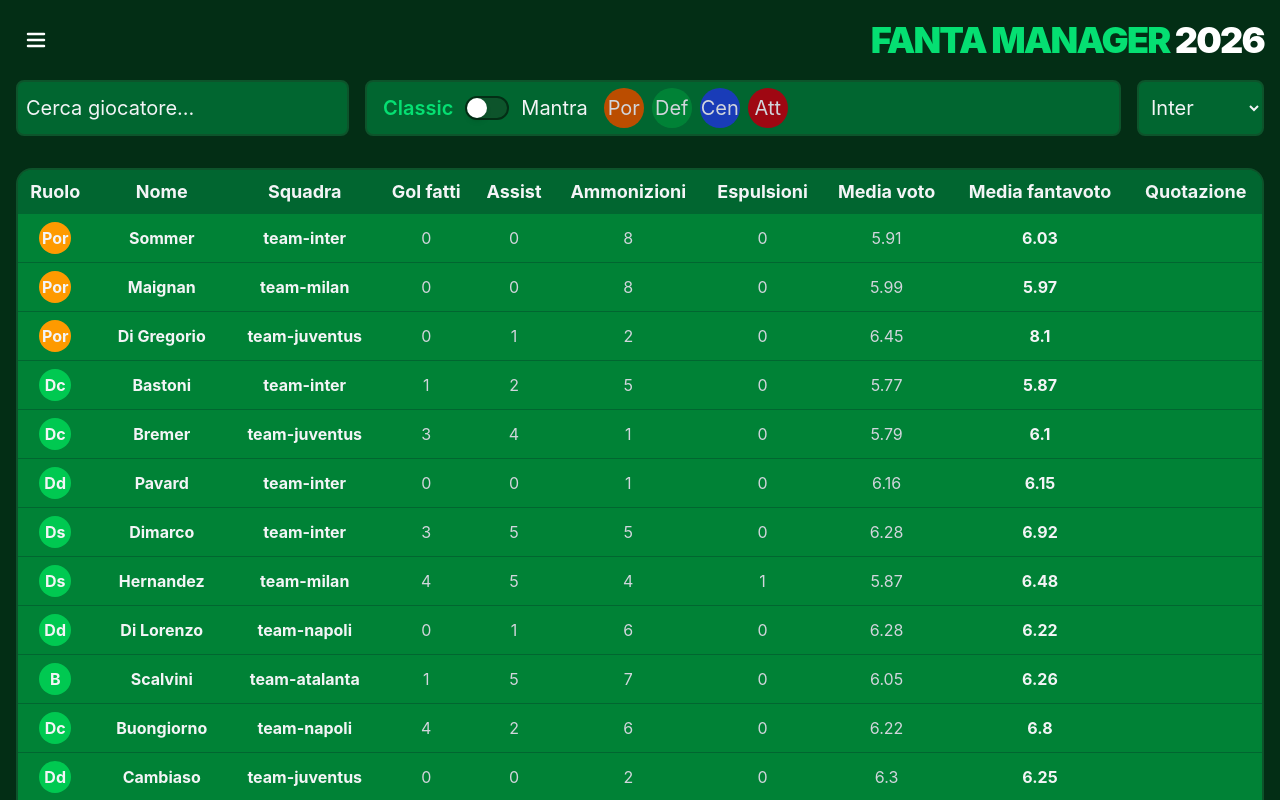
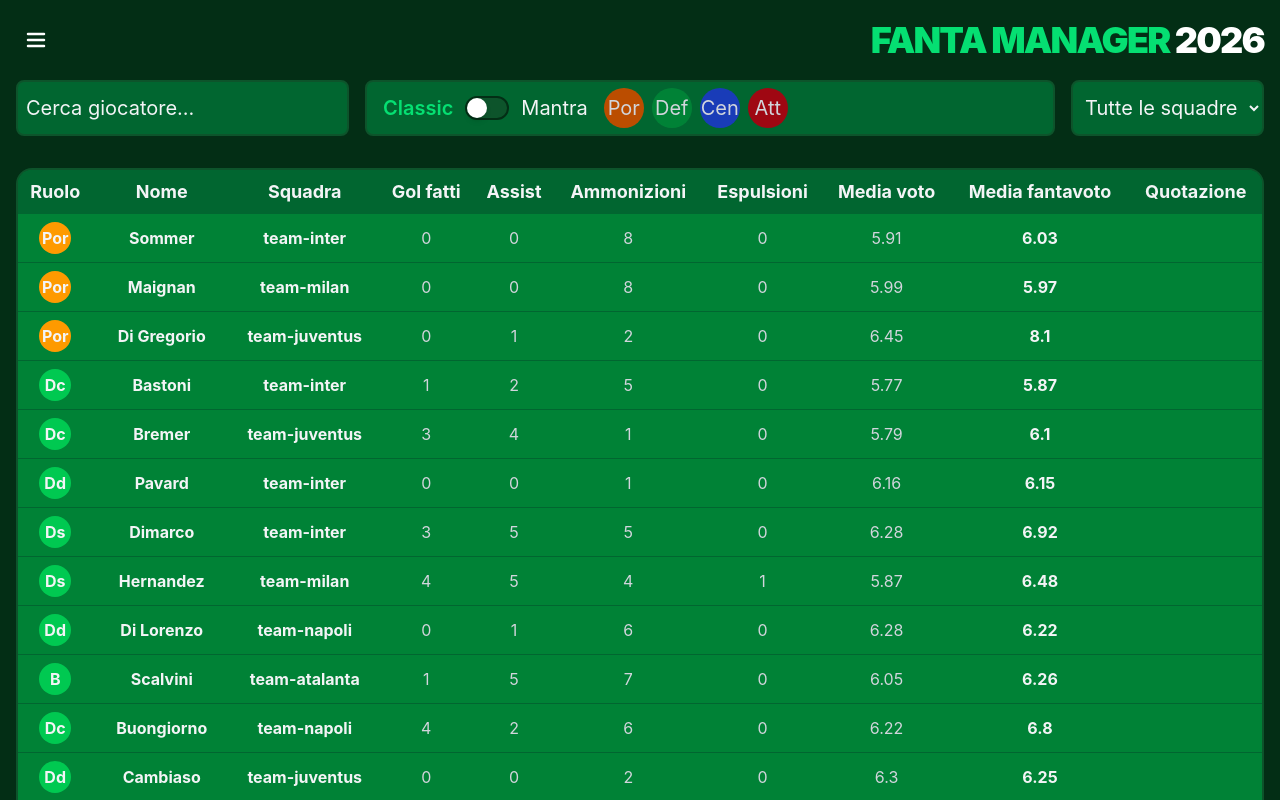
Before and after one commit to AleSigno4/FantaManager, a React (Vite) app in the folder frontend/: page /players in a window 1280 px wide. Built offline with nearby package versions, Linux system fonts and the light colour scheme.

Commit message:
feat(PlayerList.jsx): link team filter

```diff
--- a/frontend/src/pages/PlayerList.jsx
+++ b/frontend/src/pages/PlayerList.jsx
@@ -40,7 +40,8 @@ export default function PlayerList() {
   const filteredPlayers = playersWithStats.filter(
     (player) =>
       (roleInput.length === 0 || roleInput.includes(player.role)) &&
-      player.last_name.toLowerCase().includes(nameInput.toLowerCase()),
+      player.last_name.toLowerCase().includes(nameInput.toLowerCase()) &&
+      (teamInput === "" || player.team_serie_a_id === teamInput),
   );
   return (
     <main className="flex flex-col w-full px-4 pb-8">
@@ -132,13 +133,15 @@ export default function PlayerList() {
         </div>
         <select
           className="flex-1 h-14 bg-green-800 text-xl text-gray-100 border-2 rounded-lg border-green-900 p-2"
+          placeholder="Scegli squadra"
           onChange={(e) => setTeamInput(e.target.value)}
         >
-          <option>Inter</option>
-          <option>Milan</option>
-          <option>Juventus</option>
-          <option>Napoli</option>
-          <option>Atalanta</option>
+          <option value="">Tutte le squadre</option>
+          <option value="team-inter">Inter</option>
+          <option value="team-milan">Milan</option>
+          <option value="team-juventus">Juventus</option>
+          <option value="team-napoli">Napoli</option>
+          <option value="team-atalanta">Atalanta</option>
         </select>
       </div>
       <div className="overflow-hidden rounded-2xl border-2 border-green-900">
```
